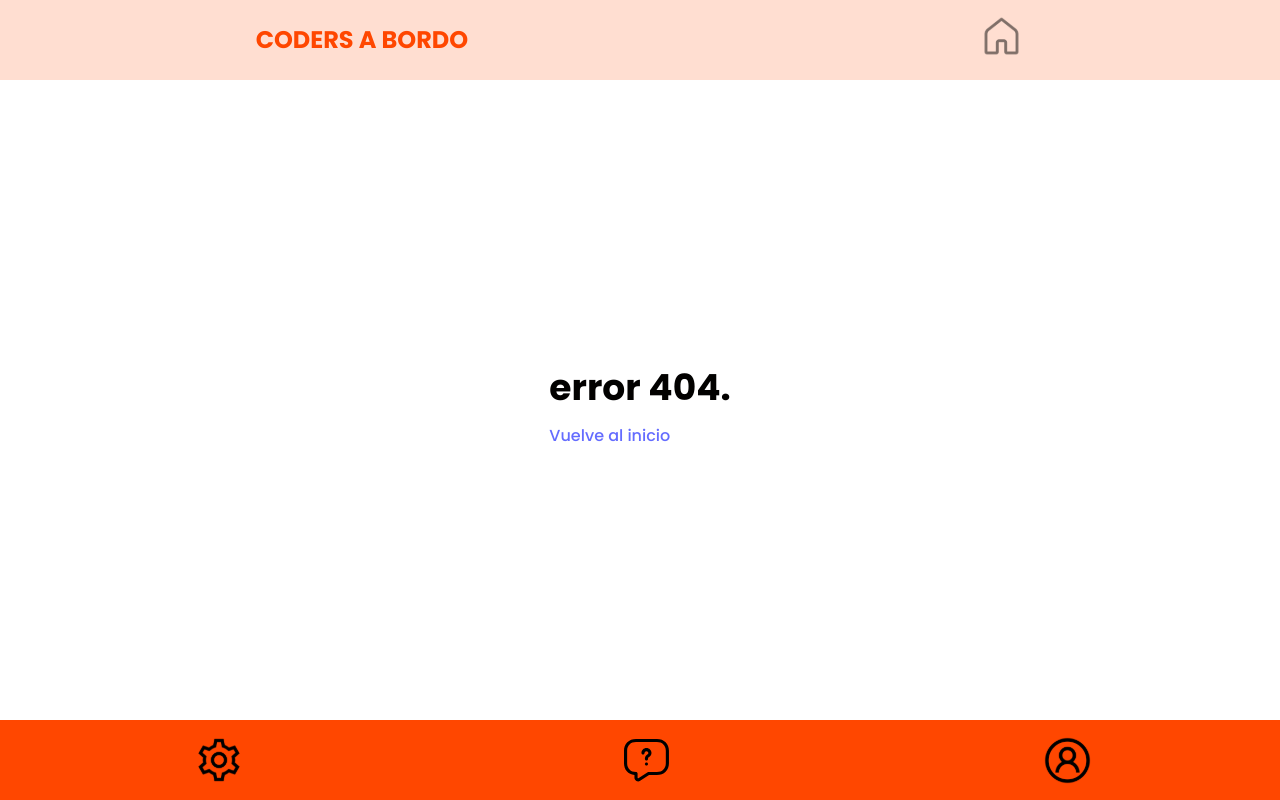
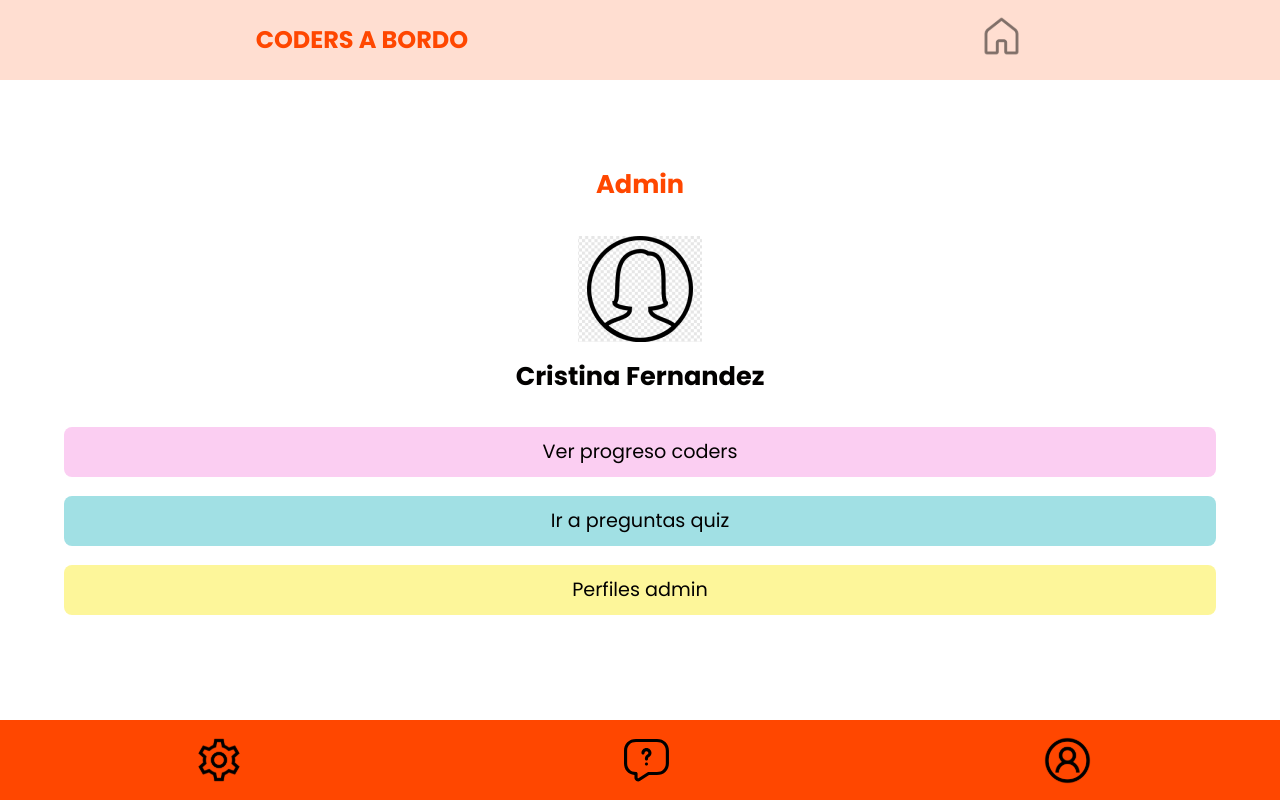
Before and after one commit to stranger-strings-team/front-codersabordo, a React (Vite) app: page /admin in a window 1280 px wide. Before the commit this address had no page. Built offline with nearby package versions, Linux system fonts and the light colour scheme.

Commit message:
finished admin page and other things

```diff
--- a/src/Routes.tsx
+++ b/src/Routes.tsx
@@ -12,6 +12,7 @@ import Welcome from './pages/Welcome/Welcome';
 import Incorrect from './pages/Incorrect/Incorrect';
 import CompletedSection from './pages/CompletedSection/CompletedSection';
 import Register from './pages/RegisterPage/Register';
+import Admin from './pages/Admin/Admin';
 
 
 const CreateRoutes = () => (
@@ -21,6 +22,7 @@ const CreateRoutes = () => (
         <Route path='/welcome' element={<Welcome />} />
         <Route path='/register' element={<Register />} />
         <Route path="/profile" element={<Profile/>}/>
+        <Route path="/admin" element={<Admin/>}/>
         <Route path="/onboarding" element={<Onboarding/>}/>
         <Route path="/respuesta-incorrecta" element={<Incorrect/>}/>
         <Route path="/seccion-incompleta" element={<IncompleteSection/>}/>
--- a/src/components/ButtonVamos/ButtonVamos.style.tsx
+++ b/src/components/ButtonVamos/ButtonVamos.style.tsx
@@ -11,4 +11,7 @@ border-radius: 40px;
 display: flex;
 inline-size: fit-content;
 margin-bottom: 3rem;
+:hover{
+    color: black;
+}
 `
--- a/src/components/NavTop/NavTop.tsx
+++ b/src/components/NavTop/NavTop.tsx
@@ -8,7 +8,7 @@ export const NavTop = () => {
   return (
     <>
       <StyledNavTop>
-        <h2>CODERS A BORDO</h2>
+        <Link to="/"><h2>CODERS A BORDO</h2></Link>
         <Link to="/">
           <img src={home} alt="Home icon" />
         </Link>
--- /dev/null
+++ b/src/pages/Admin/Admin.tsx
@@ -0,0 +1,30 @@
+import React from 'react'
+import { Container, OrangeText, DarkText } from '../../Global.style'
+import Perfil from '../../assets/profile.png'
+import Spacer from '../../components/Spacer/Spacer'
+import { BlueButton, PurpleButton, YellowButton } from '../../components/QuestionButton/questionButton.style'
+
+
+type Props = {}
+
+const Admin = (props: Props) => {
+  return (
+
+    <Container>
+        <h3><OrangeText>Admin</OrangeText></h3>
+        <img src={Perfil} alt="user photo"/>
+        <Spacer size={15} axis='vertical' />
+        <h3>Cristina Fernandez</h3>
+
+        <>
+        <PurpleButton>Ver progreso coders</PurpleButton>
+        <BlueButton>Ir a preguntas quiz</BlueButton>
+        <YellowButton>Perfiles admin</YellowButton>
+        </>
+
+    </Container>
+
+  )
+}
+
+export default Admin;
--- a/src/pages/Login/Login.tsx
+++ b/src/pages/Login/Login.tsx
@@ -13,7 +13,7 @@ const Login = (props: Props) => {
         <Input type="text" placeholder='  Contraseña'/>
        </InputDiv>
        <P1p>¿Has olvidado tu contraseña?</P1p>
-       <Button>Inicia sesión</Button>
+       <Button><Link to="/roadmap">Inicia sesión</Link></Button>
 
        <P2p>¿No tienes cuenta?<Myspan><Link to="/register">Regístrate</Link> </Myspan></P2p>
 
--- a/src/pages/Profile/Profile.tsx
+++ b/src/pages/Profile/Profile.tsx
@@ -2,7 +2,7 @@ import React from 'react'
 import Perfil from '../../assets/profile.png'
 import Spacer from '../../components/Spacer/Spacer'
 import { Container, OrangeText } from '../../Global.style'
-import { Input, InputDiv, Nickname } from './ProfileStyle'
+import { Input, InputDiv} from './ProfileStyle'
 
 type Props = {}
 
@@ -12,7 +12,7 @@ const Profile = (props: Props) => {
         <h3><OrangeText>Tu perfil</OrangeText></h3>
         <img src={Perfil} alt="user photo"/>
         <Spacer size={15} axis='vertical' />
-        <Nickname>Minerva</Nickname>
+        <h3>Minerva</h3>
         <InputDiv>
         <Input type="text" placeholder='  Nombre'/>
         <Input type="text" placeholder='  Apellidos'/>
--- a/src/pages/Profile/ProfileStyle.tsx
+++ b/src/pages/Profile/ProfileStyle.tsx
@@ -7,8 +7,10 @@ flex-direction: column;
 margin-top:20px;
 gap: 14px;
 `
-export const Nickname = styled.p`
-color: black;
+export const DarkText = styled.h3`
+ font-size: 0.6rem;
+ color: ${theme.darkText};
+ font-weight: 200;
 `
 export const Input = styled.input`
 width: 200px;
```
Also changed, not shown: src/pages/Admin/AdminStyle.tsx (added, +9 -0 lines).
